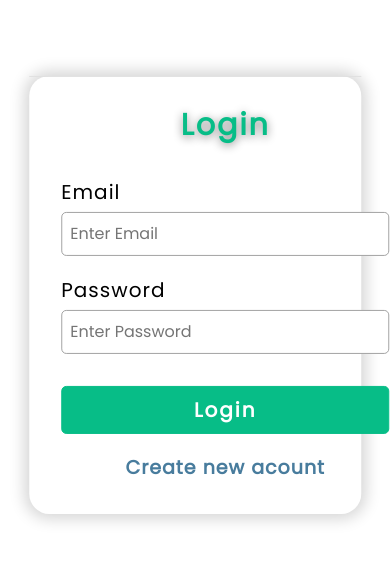
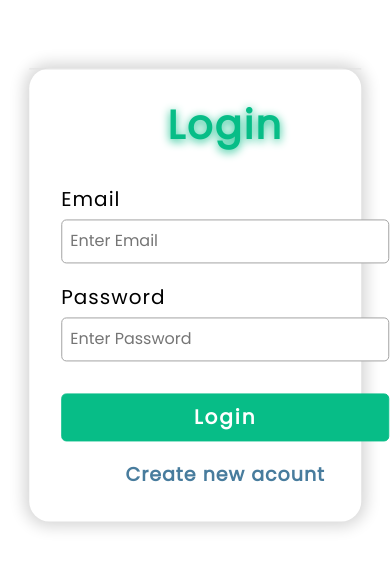
Before and after one commit to Harshal-Shelar/MERN-E-Com-FrontEnd, a React (Create React App) app: page /login in a window 390 px wide. Shown: the part 127-696 px from the top of the page. Built offline with nearby package versions, Linux system fonts and the light colour scheme.

Commit message:
responsive pages

```diff
--- a/src/Components/Login/Login.css
+++ b/src/Components/Login/Login.css
@@ -108,7 +108,8 @@
 
     .loginHeading{
         color: rgb(7, 189, 135);
-        text-shadow: 0px 2px 10px gray;
+        text-shadow: 0px 2px 10px rgb(7, 189, 135);
+        font-size: 40px;
     }
 
     .loginForm{
--- a/src/Components/SignUp/SignUp.css
+++ b/src/Components/SignUp/SignUp.css
@@ -121,5 +121,7 @@ button:hover{
     }
     .signUpHeading{
         color: rgb(7, 189, 135);
+        font-size: 40px;
+        text-shadow: 0px 2px 10px rgb(7, 189, 135);
     }
 }
```
